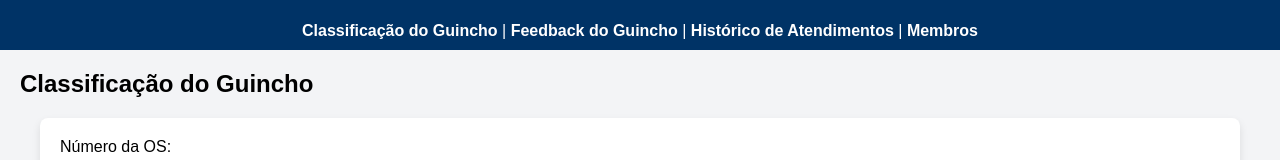
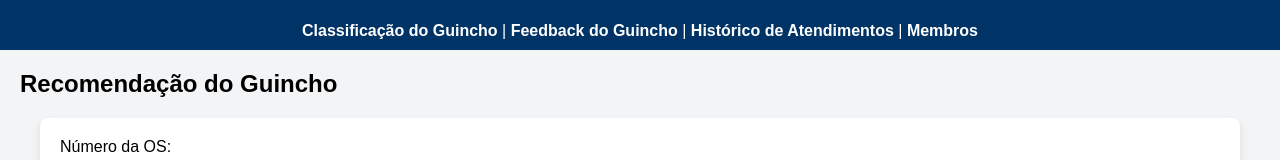
Before and after one commit to Hal9000-Porto/web_sprint3, a React (Vite) app: page / in a window 1280 px wide. Shown: the part 133-293 px from the top of the page. Built offline with nearby package versions, Linux system fonts and the light colour scheme.

Commit message:
Altera título da página

```diff
--- a/src/routes/Recomendacao/index.jsx
+++ b/src/routes/Recomendacao/index.jsx
@@ -1,7 +1,7 @@
 export default function Recomendacao() {
     return (
         <div id="classification" class="tab-content">
-            <h2>Classificação do Guincho</h2>
+            <h2>Recomendação do Guincho</h2>
             <form id="classificationForm" class="formulario">
                 <label for="numeroOS">Número da OS:</label>
                 <input type="number" id="numeroOS" name="numeroOS" required/>
```
